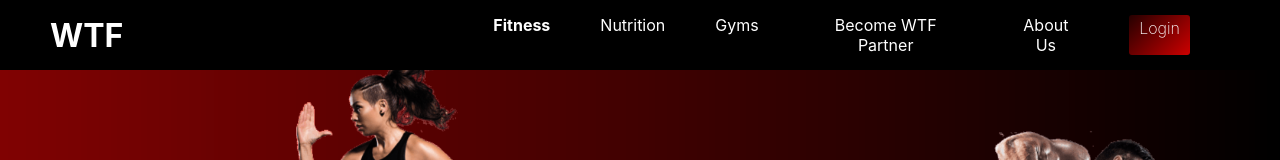
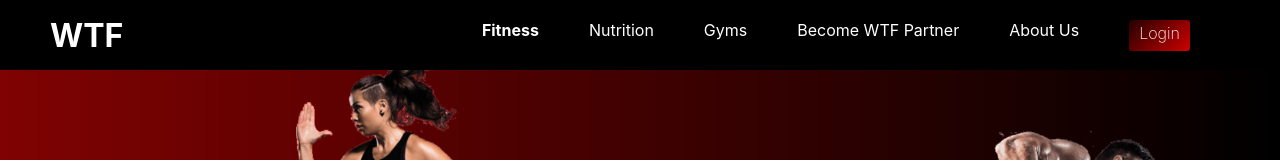
Before and after one commit to abhishek-0607/wtf_assign, a React (Create React App) app: page / in a window 1280 px wide. Shown: the top 160 px of the page. Built offline with nearby package versions, Linux system fonts and the light colour scheme; no server answers.

Commit message:
Update Navbar.css

```diff
--- a/src/components/navbar/Navbar.css
+++ b/src/components/navbar/Navbar.css
@@ -13,6 +13,7 @@
   color: white;
 }
 .logo-container {
+  /* border: 1px solid white; */
   flex: 1;
   text-align: left;
 }
@@ -20,7 +21,7 @@
   flex: 2;
 } */
 .menu-container {
-  flex: 2;
+  flex: 5;
 }
 .menu-list {
   display: flex;
@@ -35,6 +36,7 @@
 }
 .last {
   margin-right: 40px;
+  height: 25px;
 
   padding: 3px 10px;
   border-radius: 3px;
```
